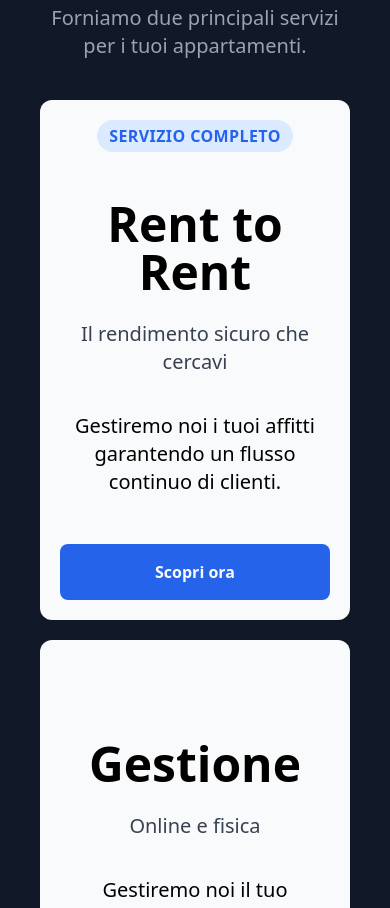
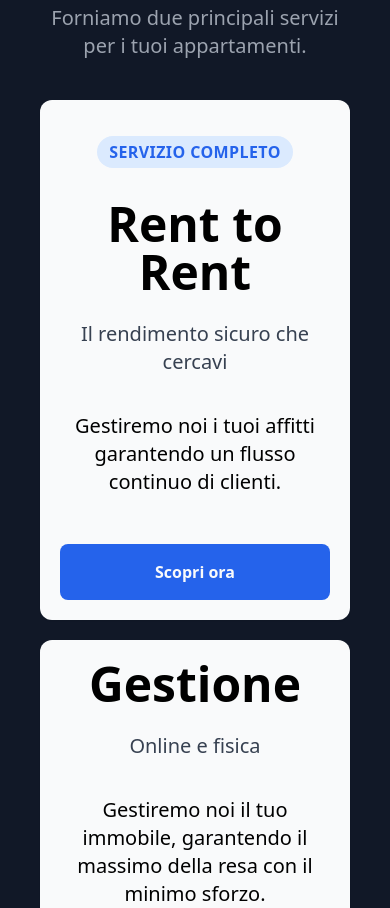
Before and after one commit to Geeeean/rentflow, a Next.js app: page / in a window 390 px wide. Shown: the part 920-1828 px from the top of the page. Built offline with nearby package versions, Linux system fonts and the light colour scheme.

Commit message:
card fix on small device

```diff
--- a/app/components/Card.tsx
+++ b/app/components/Card.tsx
@@ -8,8 +8,8 @@ type Props = {
 
 const Card = ({ tag, title, subtitle, desc, btnText }: Props) => {
     return (
-        <div className='shrink bg-gray-50 shadow-sm p-5 flex flex-col items-center rounded-xl gap-4 text-center'>
-            <div className={"h-16 justify-center items-center" + (tag ? "flex" : "hidden md:flex")}>
+        <div className='bg-gray-50 shadow-sm p-5 flex flex-col items-center rounded-xl gap-4 text-center'>
+            <div className={`h-16 ${!tag ? "hidden" : "flex"} md:flex items-center`}>
                 {tag ? <div className='bg-blue-100 font-bold text-blue-600 px-3 py-1 rounded-full tracking-wide h-fit w-fit'>SERVIZIO COMPLETO</div> : ""}
             </div>
             <p className='bold text-5xl font-bold mb-2'>{title}</p>
```
